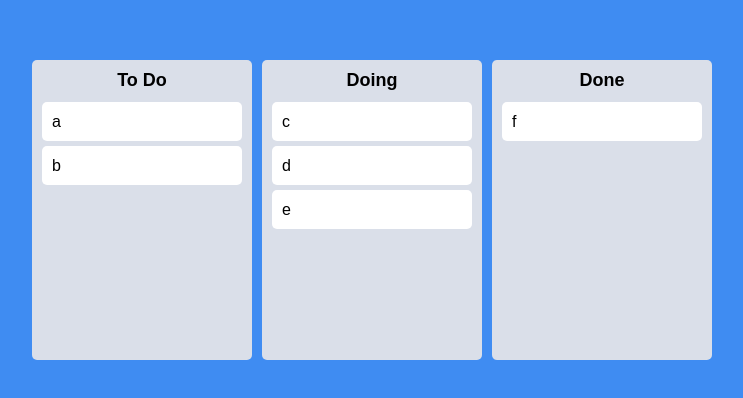
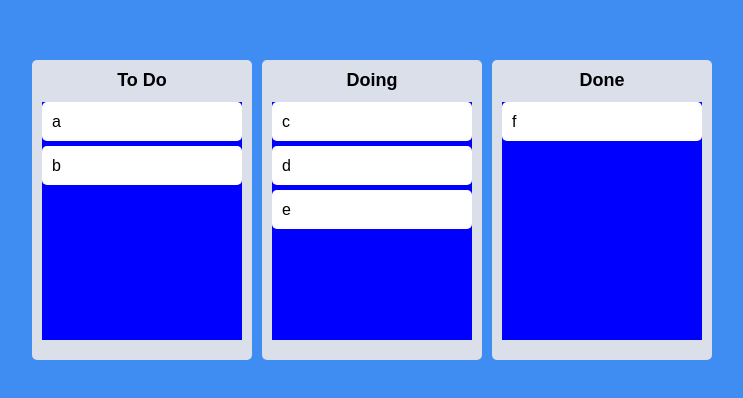
Before and after one commit to fredkeemhaus/trello-clone, a React (Create React App) app: page / in a window 1280 px wide. Shown: the part 190-588 px from the top of the page, without its empty margins (268-1011 px from the left). Built offline with nearby package versions, Linux system fonts and the light colour scheme.

Commit message:
Droppable Snapshot

```diff
--- a/src/Components/Board.tsx
+++ b/src/Components/Board.tsx
@@ -8,6 +8,8 @@
   background-color: ${(props) => props.theme.boardColor};
   border-radius: 5px;
   min-height: 300px;
+  display: flex;
+  flex-direction: column;
 `
 
 const Title = styled.div`
@@ -15,6 +17,17 @@
     font-weight: 600;
     margin-bottom: 10px;
     font-size: 18px;
+`
+
+interface IAreaProps {
+    isDraggingFromThis: boolean;
+    isDraggingOver: boolean;
+}
+
+const Area = styled.div<IAreaProps>`
+    background-color: ${props => props.isDraggingOver ? "pink" : props.isDraggingFromThis ? "red" : "blue"};
+    flex-grow: 1;
+    transition: background-color .3s ease-in-out;
 `
 
 interface IBoardProps {
@@ -27,13 +40,18 @@
         <Wrapper>
             <Title>{boardId}</Title>
             <Droppable droppableId={boardId}>
-                {(magic) => (
-                    <div ref={magic.innerRef} {...magic.droppableProps}>
+                {(magic, info) => (
+                    <Area
+                        isDraggingOver={info.isDraggingOver}
+                        isDraggingFromThis={Boolean(info.draggingFromThisWith)}
+                        ref={magic.innerRef}
+                        {...magic.droppableProps}
+                    >
                         {toDos.map((toDo, index) => (
                             <DraggableCard key={toDo} toDo={toDo} index={index} />
                         ))}
                         {magic.placeholder}
-                    </div>
+                    </Area>
                 )}
             </Droppable>
         </Wrapper>
```
